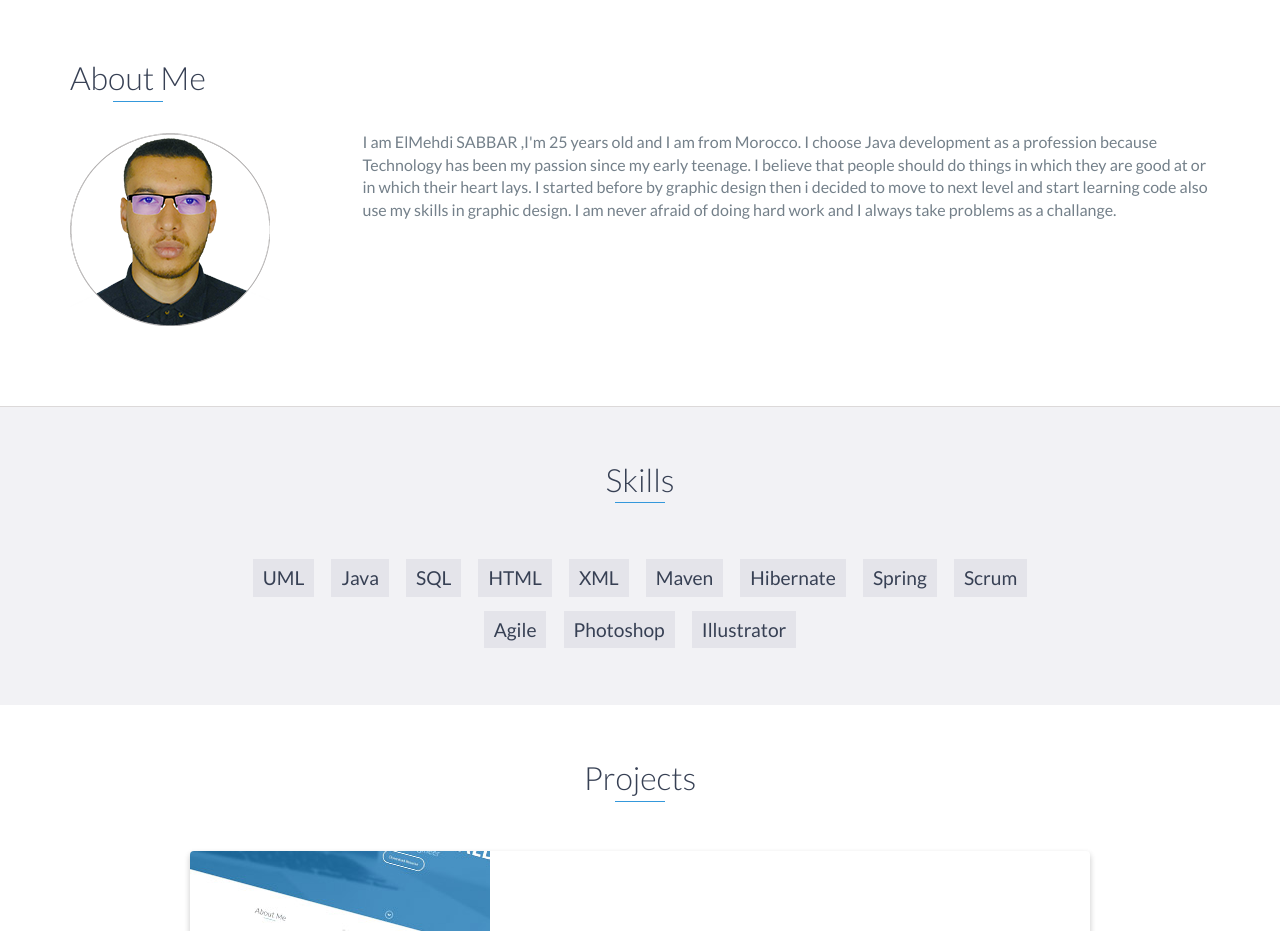
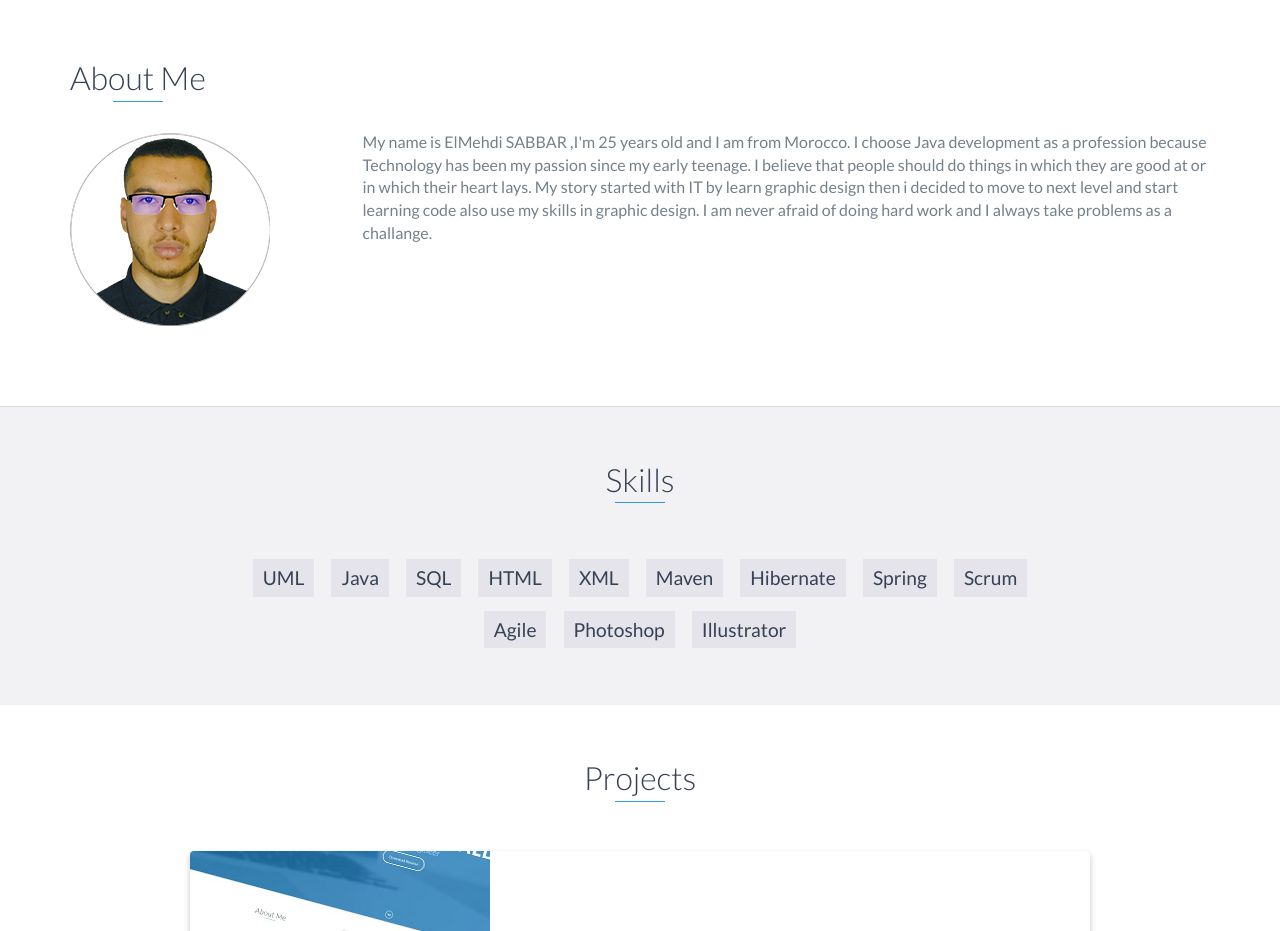
Before and after one commit to sabbarmehdi/sabbarElmehdi.github.io, a website: page index.html in a window 1280 px wide. Shown: the part 820-1751 px from the top of the page. Drawn offline with nearby package versions, Linux system fonts and the light colour scheme.

Commit message:
modify aboutme

```diff
--- a/index.html
+++ b/index.html
@@ -78,11 +78,11 @@
                     </div>
                 <div class="col-md-9 ">
                     <p>
-                        I am ElMehdi SABBAR ,I'm 25 years old and I am from Morocco. I choose  Java development as a profession
-                        because Technology has been my passion since my early teenage. I believe that people should do things in
-                         which they are good at or in which their heart lays. I started before by graphic design then i decided to
-                         move to next level and start learning code also use my skills in graphic design. I am never afraid of doing
-                         hard work and I always take problems as a challange.
+                        My name is ElMehdi SABBAR ,I'm 25 years old and I am from Morocco. I choose  Java development as a profession
+                        because Technology has been my passion since my early teenage. I believe that people should do things in which
+                        they are good at or in which their heart lays. My story started with IT by learn graphic design then i decided to move
+                         to next level and start learning code also use my skills in graphic design. I am never afraid of doing hard work
+                          and I always take problems as a challange.
                      </p>
                 </div>
             </div>
```
Also changed, not shown: 1 other file.
